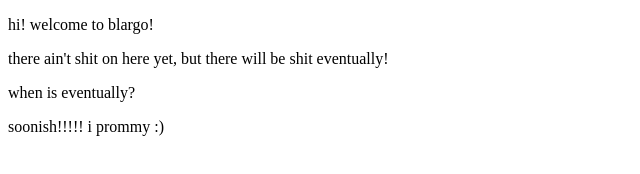
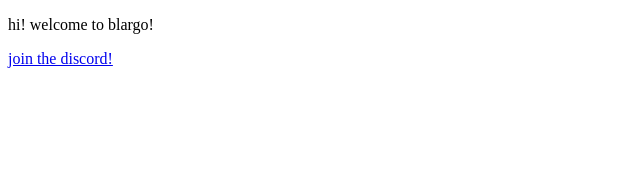
Before and after one commit to k-onej/blargo, a plain HTML site: page index.html in a window 1280 px wide. Shown: the whole page, without its empty margins (0-640 px from the left). Drawn offline with Linux system fonts and the light colour scheme.

Commit message:
added discord invite

```diff
--- a/index.html
+++ b/index.html
@@ -6,8 +6,6 @@
 
 	<body>
 		<p>hi! welcome to blargo!</p>
-		<p>there ain't shit on here yet, but there will be shit eventually!</p>
-		<p>when is eventually?</p>
-		<p>soonish!!!!! i prommy :)</p>
+		<p><a href="https://discord.gg/znfKncT7Eg">join the discord!</a></p>
 	</body>
 </html>
```
